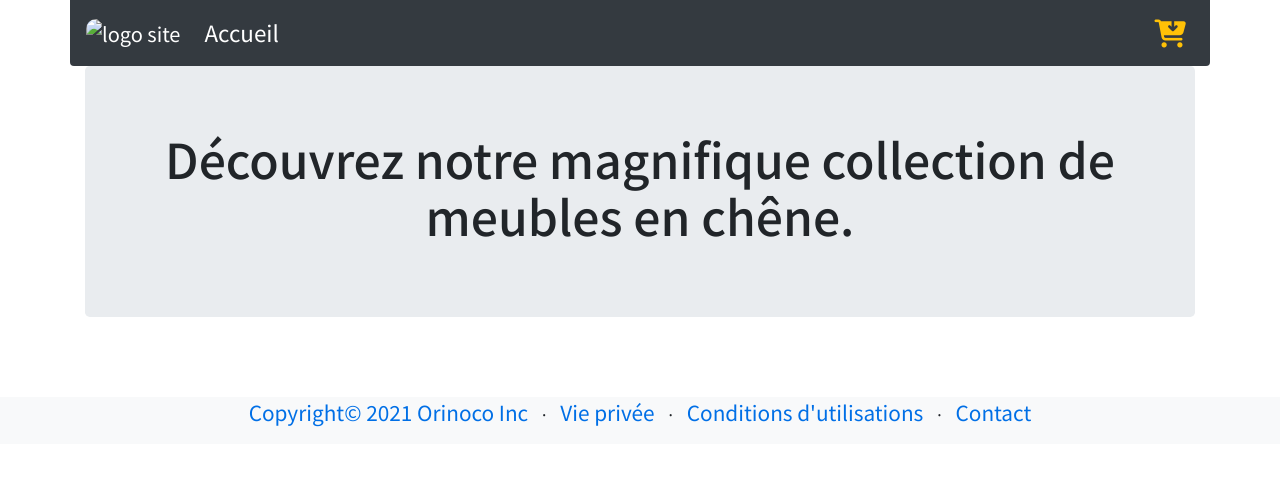
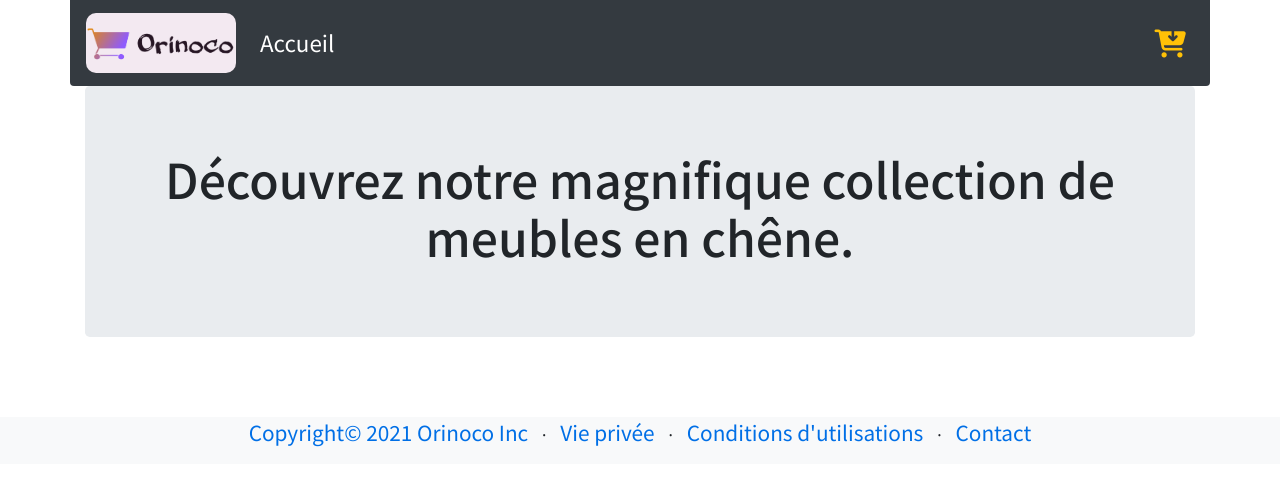
Before and after one commit to Ticy-Phenyl/P05_Orinoco, a website: page front/index.html in a window 1280 px wide. Drawn offline with nearby package versions, Linux system fonts and the light colour scheme; files that its build step writes are made by us from their sources; no server answers; files whose address does not match are found by name.

Commit message:
màj path img

```diff
--- a/front/index.html
+++ b/front/index.html
@@ -4,7 +4,7 @@
 <head>
     <meta charset="utf-8">
     <meta name="viewport" content="width=device-width, initial-scale=1, shrink-to-fit=no">
-    <link rel="icon" type="image/png" sizes="32x32" href="/favicon-32x32.png">
+    <link rel="icon" type="image/png" sizes="32x32" href="../images/favicon-32x32.png">
     <link rel="preconnect" href="https://fonts.gstatic.com"> <!-- Préconnexion au domaine fonts.gstatic -->
     <link href="https://fonts.googleapis.com/css2?family=Noto+Sans+JP:wght@400;500&display=swap" rel="stylesheet">
     <link rel="stylesheet" href="./scss/style.css" type="text/css">
@@ -15,7 +15,7 @@
     <header class="container">
         <div class="row">
             <nav class="col navbar navbar-expand-lg navbar-dark bg-dark rounded-bottom">
-                <a class="navbar-brand" href="index.html"><img src="images/orinoco_logo.png" width="150" height="60"
+                <a class="navbar-brand" href="index.html"><img src="../images/orinoco_logo.png" width="150" height="60"
                         alt="logo site"></a>
 
                 <button class="navbar-toggler" type="button" data-toggle="collapse" data-target="#navbarContent"
@@ -67,7 +67,6 @@
         </div>
     </footer>
 
-
     <!--JS Bootstrap + Fontawesome: -->
     <script src="https://code.jquery.com/jquery-3.4.1.slim.min.js"
         integrity="sha384-J6qa4849blE2+poT4WnyKhv5vZF5SrPo0iEjwBvKU7imGFAV0wwj1yYfoRSJoZ+n" crossorigin="anonymous">
```
Also changed, not shown: front/cart.html (line endings or trailing spaces), front/orderSent.html (line endings or trailing spaces), front/product.html (line endings or trailing spaces).
